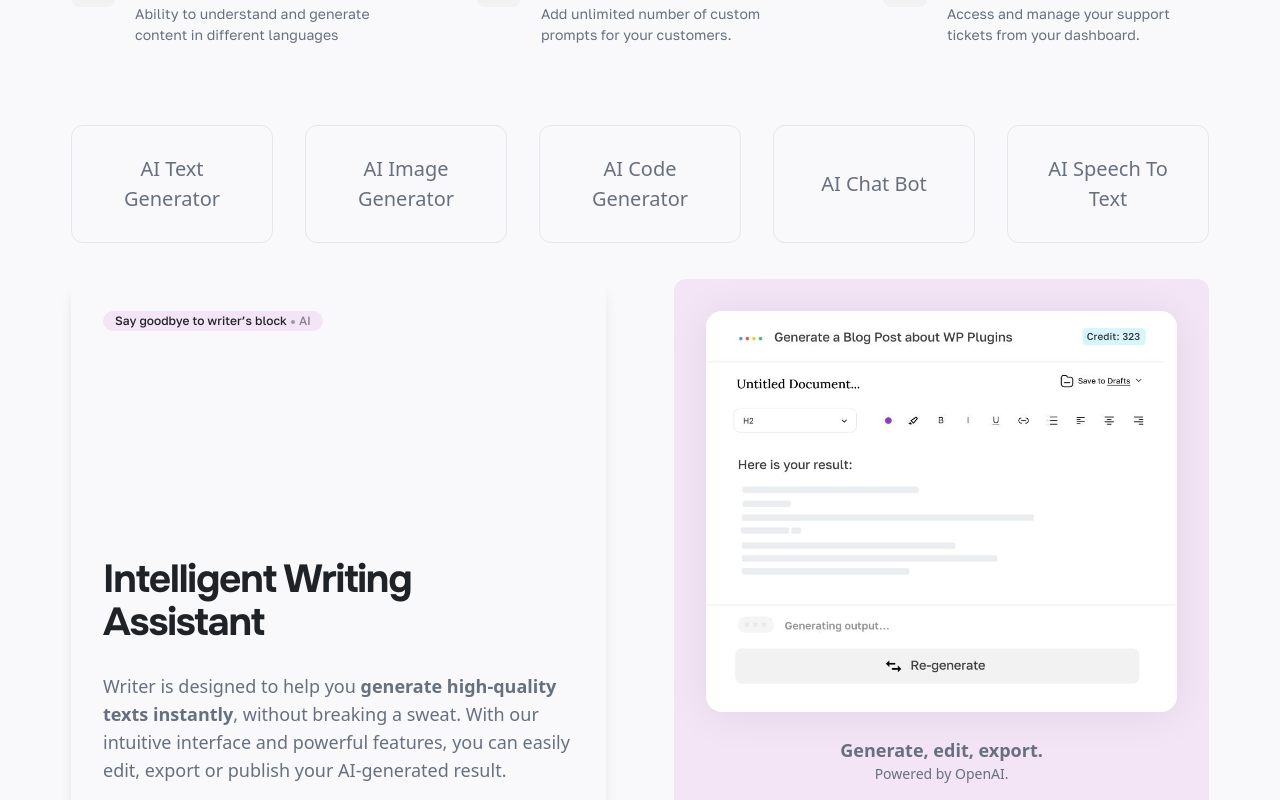
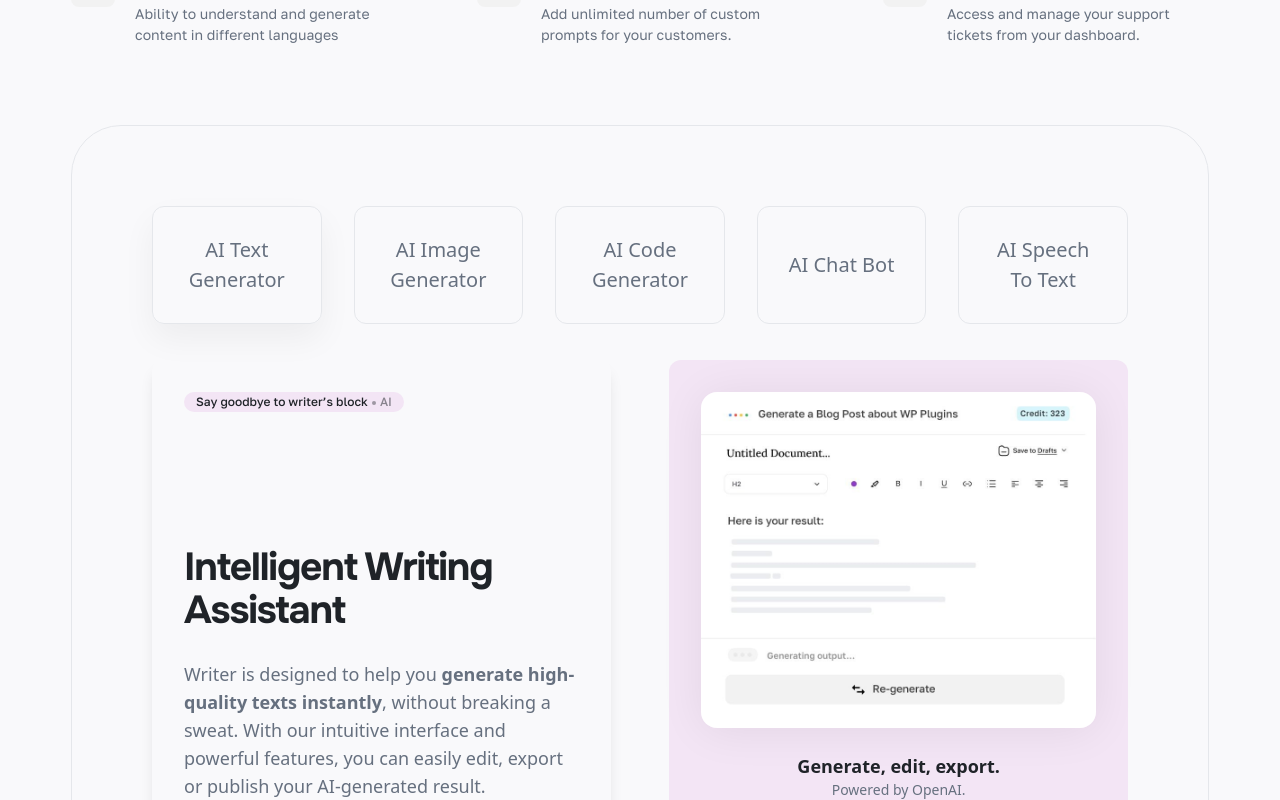
Before and after one commit to md-yasin-miah/magic-ai, a React (Vite) app: page / in a window 1280 px wide. Shown: the part 1280-2080 px from the top of the page. Built offline with nearby package versions, Linux system fonts and the light colour scheme.

Commit message:
Few Style Added

```diff
--- a/src/Pages/Home/FutureOfAI/FutureOfAI.jsx
+++ b/src/Pages/Home/FutureOfAI/FutureOfAI.jsx
@@ -36,10 +36,11 @@ const FutureOfAI = () => {
       </section>
       <ScrollAwareSection>
         <div className='container'>
+          <div className="rounded-[50px] border p-20 max-xl:px-10 max-lg:py-12 max-sm:px-5">
             <div className="lqd-tabs" data-lqd-tabs-style="1">
               <div className="lqd-tabs-triggers mb-9 grid grid-cols-5 justify-between gap-8 max-lg:grid-cols-3 max-lg:gap-4 max-md:grid-cols-2 max-sm:grid-cols-1">
                 {futureAITabContentData.map((tab) => (
-                <button key={tab.id} className={`transition-all p-7 text-[1.25rem] text-center border rounded-xl font-heading font-medium hover:text-heading-foreground ${activeTab === tab.id ? 'lqd-is-active' : ''}`} onClick={() => handleTabClick(tab.id)} data-target={`#${tab.id}`}>
+                  <button key={tab.id} className={`transition-all p-7 text-[1.25rem] text-center border rounded-xl font-heading font-medium hover:text-headingForeground ${activeTab === tab.id ? 'lqd-is-active' : ''}`} onClick={() => handleTabClick(tab.id)} data-target={`#${tab.id}`}>
                     {tab.buttonTxt}
                   </button>
                 ))}
@@ -48,6 +49,7 @@ const FutureOfAI = () => {
                 {futureAITabContentData.map((tab) => (
                   <FutureAITabContent key={tab.id} {...tab} activeTab={activeTab} handleTabClick={handleTabClick} />
                 ))}
+              </div>
             </div>
           </div>
         </div>
--- a/src/components/FutureAITabContent.jsx
+++ b/src/components/FutureAITabContent.jsx
@@ -18,7 +18,7 @@ const FutureAITabContent = ({ id, smTitle, title, description, imageSrc, alt, im
             <figure className="mb-6 w-full">
               <img className="w-full rounded-2xl shadow-[0px_3px_45px_rgba(0,0,0,0.07)] transition-all duration-300 group-hover:-translate-y-2 group-hover:scale-[1.025] group-hover:shadow-[0px_20px_65px_rgba(0,0,0,0.05)]" width="878" height="748" src={imageSrc} alt={alt} />
             </figure>
-            <p className="text-lg font-semibold text-heading-foreground">{imageDesc}</p>
+            <p className="text-lg font-semibold text-headingForeground">{imageDesc}</p>
             <p className="text-sm text-heading-foreground">{poweredBy}.</p>
           </div>
         </div>
--- a/src/style/App.css
+++ b/src/style/App.css
@@ -32,3 +32,11 @@
 }
 
 /* upper nav end */
+
+/* future ai start */
+.lqd-is-active {
+  --tw-shadow: 0 15px 33px rgb(0 0 0 / 5%);
+  --tw-shadow-colored: 0 15px 33px var(--tw-shadow-color);
+  box-shadow: var(--tw-ring-offset-shadow, 0 0 #0000), var(--tw-ring-shadow, 0 0 #0000), var(--tw-shadow);
+}
+/* future ai end */
```
Lines whose indentation alone changed are shown as unchanged.
